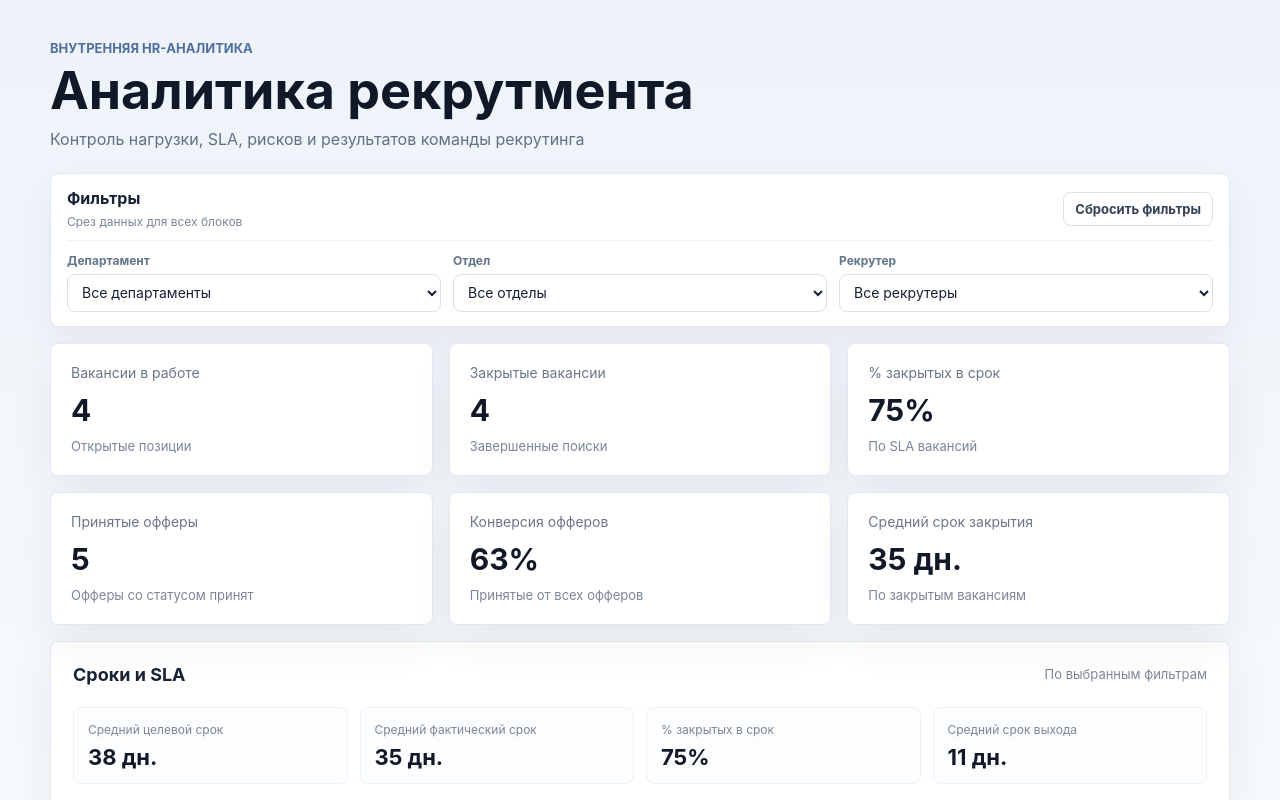
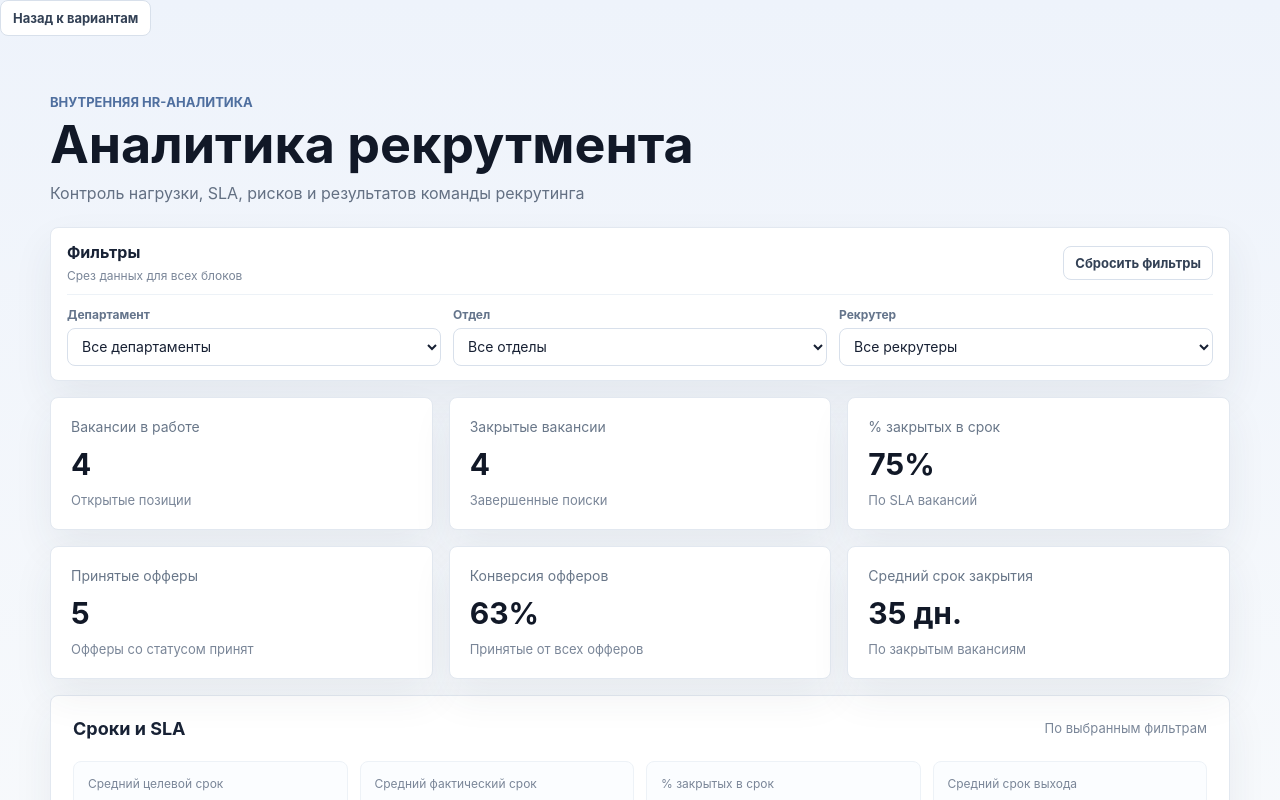
Before and after one commit to AN684-beep/hr-recruiting-analytics-dashboard, a React (Vite) app: page / in a window 1280 px wide. Both pictures are taken after a click on the button 391 px from the left and 233 px from the top of the page. Shown: the top 800 px of the page. Built offline with nearby package versions, Linux system fonts and the light colour scheme.

Commit message:
Update App.tsx

```diff
--- a/src/App.tsx
+++ b/src/App.tsx
@@ -50,7 +50,11 @@ const prototypes = [
   }
 ];
 
-function CurrentMvp() {
+type CurrentMvpProps = {
+  onBack: () => void;
+};
+
+function CurrentMvp({ onBack }: CurrentMvpProps) {
   const [selectedDepartment, setSelectedDepartment] = useState("Все департаменты");
   const [selectedTeam, setSelectedTeam] = useState("Все отделы");
   const [selectedRecruiter, setSelectedRecruiter] = useState("Все рекрутеры");
@@ -223,7 +227,14 @@ function CurrentMvp() {
     );
 
   return (
-    <main className="dashboard">
+    <>
+      <div className="current-mvp-back">
+        <button className="prototype-back" type="button" onClick={onBack}>
+          Назад к вариантам
+        </button>
+      </div>
+
+      <main className="dashboard">
       <header className="page-header">
         <div>
           <p className="eyebrow">Внутренняя HR-аналитика</p>
@@ -496,7 +507,8 @@ function CurrentMvp() {
           </table>
         </div>
       </section>
-    </main>
+      </main>
+    </>
   );
 }
 
@@ -505,7 +517,7 @@ export default function App() {
   const activePrototype = prototypes.find((prototype) => prototype.id === selectedPrototype);
 
   if (selectedPrototype === "current") {
-    return <CurrentMvp />;
+    return <CurrentMvp onBack={() => setSelectedPrototype(null)} />;
   }
 
   if (activePrototype) {
```
